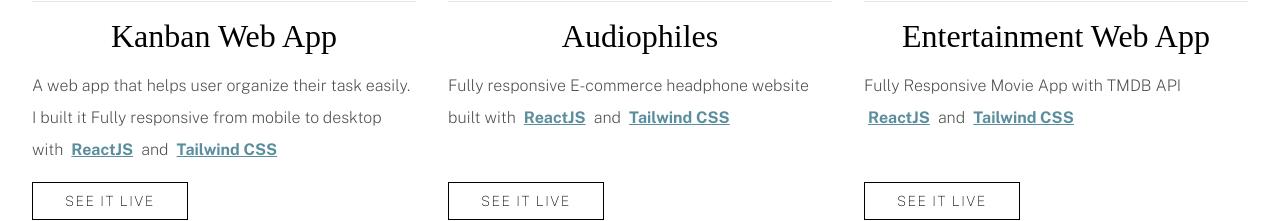
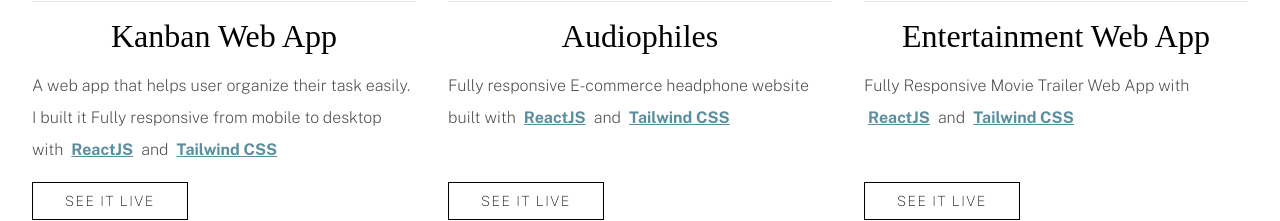
Before and after one commit to vincenthartanto/vincenthartanto.github.io, a Next.js app: page / in a window 1280 px wide. Shown: the part 2493-2714 px from the top of the page. Built offline with nearby package versions, Linux system fonts and the light colour scheme; a web font is replaced by a local one.

Commit message:
Changing link

```diff
--- a/Components/MyProject.js
+++ b/Components/MyProject.js
@@ -33,10 +33,10 @@ export default function MyProject() {
           fromLeft={false}
         ></DetailProject>
         <DetailProject
-          linkPage="https://entertainment-web-4z0vke25l-vincenthartanto.vercel.app/"
+          linkPage="https://entertainment-web-m67xge728-vincenthartanto.vercel.app/"
           img={EntertainmentWebProject}
           title={"Entertainment Web App"}
-          description={"Fully Responsive Movie App with TMDB API "}
+          description={"Fully Responsive Movie Trailer Web App with"}
           firstTech={"ReactJS"}
           SecondTech={"Tailwind CSS"}
           fromLeft={false}
```
